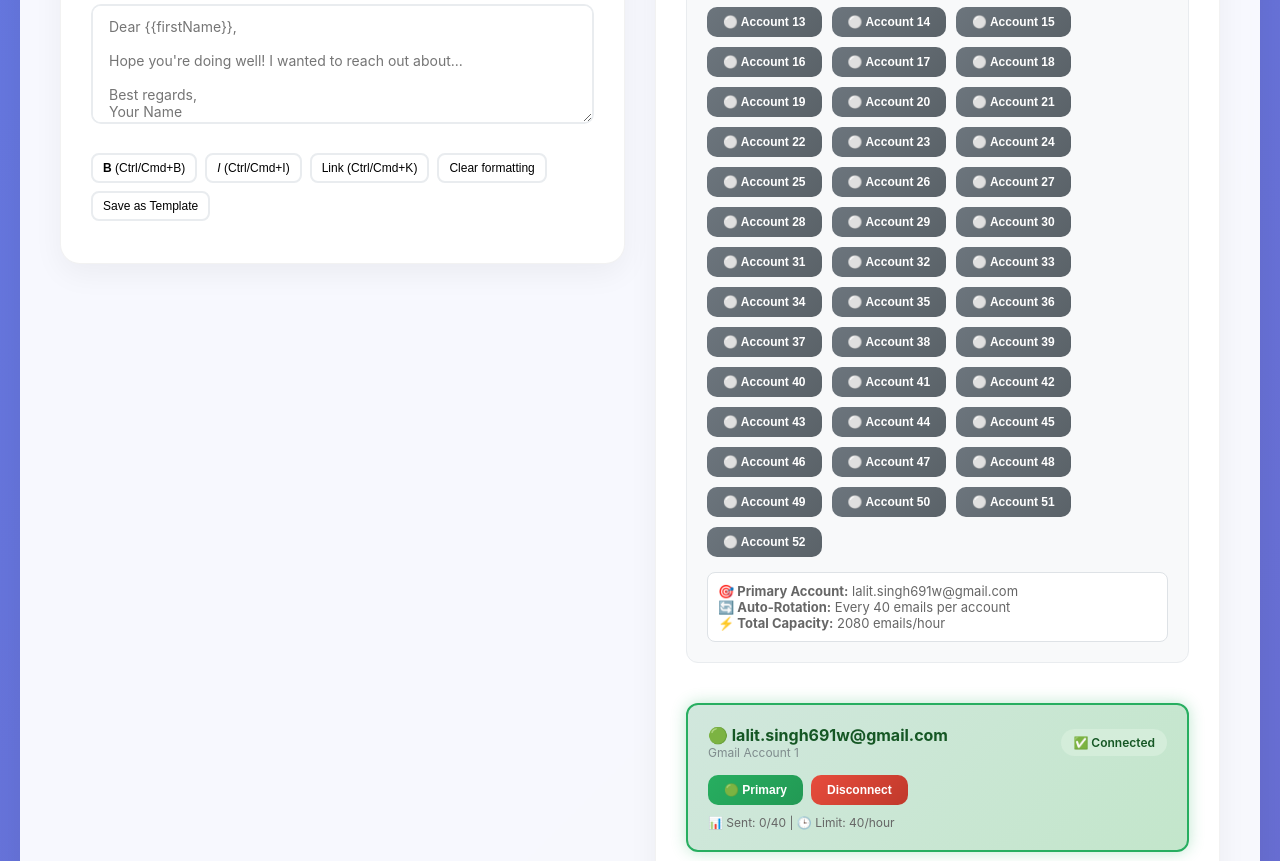
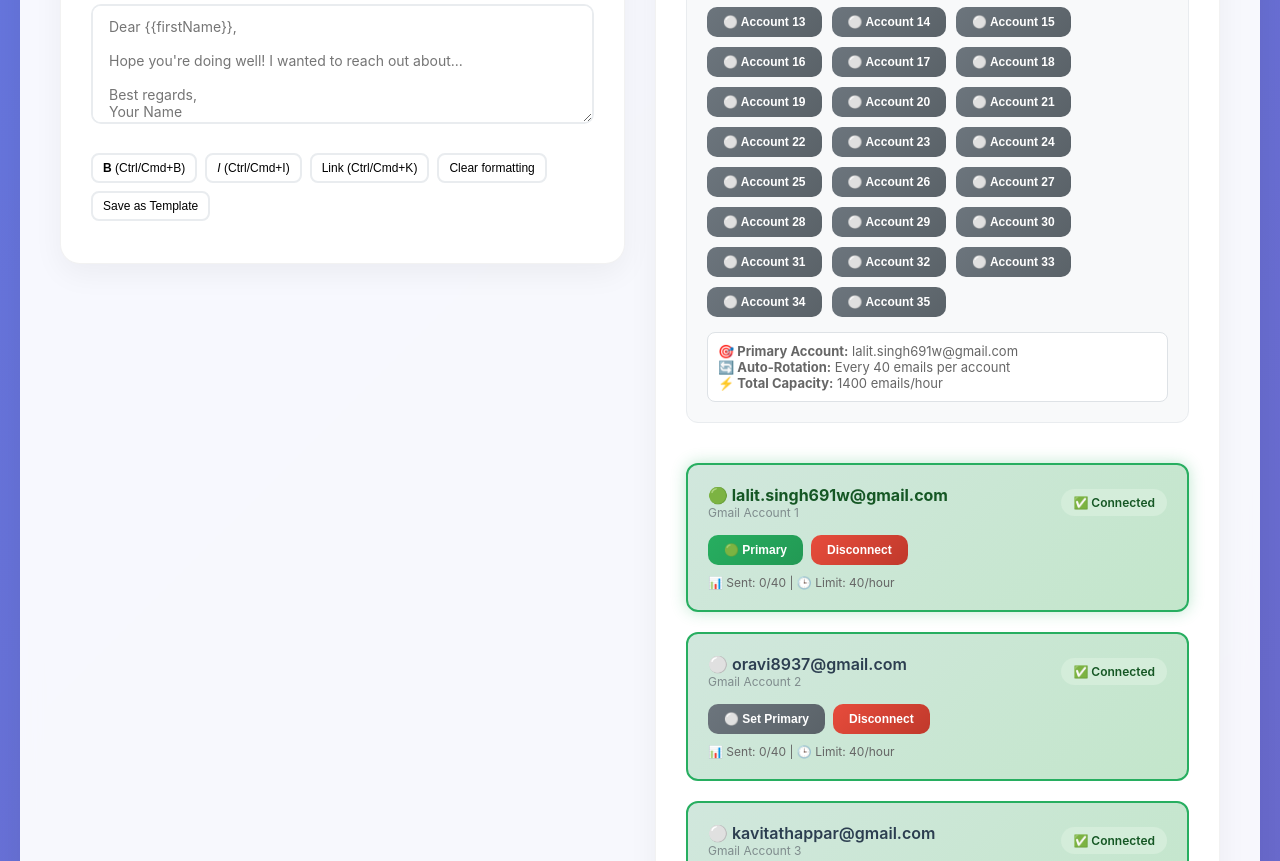
Before and after one commit to AmanStar012/email-marketing-tool, a website: page public/index.html in a window 1280 px wide. Shown: the part 1105-1966 px from the top of the page. Drawn offline with Linux system fonts and the light colour scheme.

Commit message:
Update email accounts with new addresses and providers

```diff
--- a/public/index.html
+++ b/public/index.html
@@ -1273,7 +1273,7 @@ active: false
 },
 {
 id: 21,
-email: 'sanjaytalentmanager@gmail.com',
+email: 'albaabtalentmanager@gmail.com',
 provider: 'Gmail Account 21',
 connected: true,
 sentCount: 0,
@@ -1282,8 +1282,8 @@ active: false
 },
 {
 id: 22,
-email: 'mukultalentmanager@gmail.com',
-provider: 'Gmail Account 22',
+email: 'divyanshutalentmanager@gmail.com',
+provider: 'Gmail Account 29',
 connected: true,
 sentCount: 0,
 maxSends: 40,
@@ -1291,268 +1291,116 @@ active: false
 },
 {
 id: 23,
-email: 'albaabtalentmanager@gmail.com',
+email: 'haiderr12124@gmail.com',
 provider: 'Gmail Account 23',
 connected: true,
 sentCount: 0,
 maxSends: 40,
 active: false
 },
-{
+                {
 id: 24,
-email: 'haidertalentmanager@gmail.com',
+email: 'ishita@mywallcollabs.com',
 provider: 'Gmail Account 24',
 connected: true,
 sentCount: 0,
 maxSends: 40,
 active: false
 },
-{
+                                {
 id: 25,
-email: 'gonikatalentmanager@gmail.com',
+email: 'nandini@mywallcollabs.com',
 provider: 'Gmail Account 25',
 connected: true,
 sentCount: 0,
 maxSends: 40,
 active: false
 },
-{
+                                                {
 id: 26,
-email: 'muskantalentmanager@gmail.com',
+email: 'shreya@mywallcollabs.com',
 provider: 'Gmail Account 26',
 connected: true,
 sentCount: 0,
 maxSends: 40,
 active: false
 },
-{
+                {
 id: 27,
-email: 'nidatalentmanager@gmail.com',
+email: 'vanshika@mywallcollabs.com',
 provider: 'Gmail Account 27',
 connected: true,
 sentCount: 0,
 maxSends: 40,
 active: false
 },
-{
+                                {
 id: 28,
-email: 'arshadtalentmanager@gmail.com',
+email: 'sakshi@mywallinfluencer.com',
 provider: 'Gmail Account 28',
 connected: true,
 sentCount: 0,
 maxSends: 40,
 active: false
 },
-{
+                                                {
 id: 29,
-email: 'divyanshutalentmanager@gmail.com',
+email: 'nandini@mywallcollabs.com',
 provider: 'Gmail Account 29',
 connected: true,
 sentCount: 0,
 maxSends: 40,
 active: false
 },
-{
+                                                                {
 id: 30,
-email: 'nilamtalentmanager@gmail.com',
+email: 'shreya@mywallcollabs.com',
 provider: 'Gmail Account 30',
 connected: true,
 sentCount: 0,
 maxSends: 40,
 active: false
 },
-{
+                                                                              {
 id: 31,
-email: 'faiztalentmanager@gmail.com',
+email: 'vanshika@mywallcollabs.com',
 provider: 'Gmail Account 31',
 connected: true,
 sentCount: 0,
 maxSends: 40,
 active: false
 },
-{
+                                                                                              {
 id: 32,
-email: 'mayanktalentmanager@gmail.com',
+email: 'sakshi@mywallinfluencer.com',
 provider: 'Gmail Account 32',
 connected: true,
 sentCount: 0,
 maxSends: 40,
 active: false
 },
-{
+                                                                                                              {
 id: 33,
-email: 'krishnatalentmanager@gmail.com',
+email: 'meera@mywallinfluencer.com',
 provider: 'Gmail Account 33',
 connected: true,
 sentCount: 0,
 maxSends: 40,
 active: false
 },
-{
+                                                                                                                              {
 id: 34,
-email: 'ojastalentmanager@gmail.com',
+email: 'nandini@mywallinfluencer.com',
 provider: 'Gmail Account 34',
 connected: true,
 sentCount: 0,
 maxSends: 40,
 active: false
 },
-{
-id: 35,
-email: 'haiderr12124@gmail.com',
+                {
+                id: 35,
+email: 'pooja@mywallinfluencer.com',
 provider: 'Gmail Account 35',
-connected: true,
-sentCount: 0,
-maxSends: 40,
-active: false
-},{
-id: 36,
-email: 'hussaintalentmanager@gmail.com',
-provider: 'Gmail Account 36',
-connected: true,
-sentCount: 0,
-maxSends: 40,
-active: false
-},
-{
-id: 37,
-email: 'samsertalentmanager@gmail.com',
-provider: 'Gmail Account 37',
-connected: true,
-sentCount: 0,
-maxSends: 40,
-active: false
-},
-{
-id: 38,
-email: 'kamrentalentmanager@gmail.com',
-provider: 'Gmail Account 38',
-connected: true,
-sentCount: 0,
-maxSends: 40,
-active: false
-},
-{
-id: 39,
-email: 'sufiyatalentmanager@gmail.com',
-provider: 'Gmail Account 39',
-connected: true,
-sentCount: 0,
-maxSends: 40,
-active: false
-},
-{
-id: 40,
-email: 'devatalentmanager@gmail.com',
-provider: 'Gmail Account 40',
-connected: true,
-sentCount: 0,
-maxSends: 40,
-active: false
-},
-{
-id: 41,
-email: 'neelamtalentmanager@gmail.com',
-provider: 'Gmail Account 41',
-connected: true,
-sentCount: 0,
-maxSends: 40,
-active: false
-},
-{
-id: 42,
-email: 'neetutalentmanager@gmail.com',
-provider: 'Gmail Account 42',
-connected: true,
-sentCount: 0,
-maxSends: 40,
-active: false
-},
-{
-id: 43,
-email: 'susmitatalentmanager@gmail.com',
-provider: 'Gmail Account 43',
-connected: true,
-sentCount: 0,
-maxSends: 40,
-active: false
-},
-{
-id: 44,
-email: 'nehatalentmanager@gmail.com',
-provider: 'Gmail Account 44',
-connected: true,
-sentCount: 0,
-maxSends: 40,
-active: false
-},
-{
-id: 45,
-email: 'veertalentmanager@gmail.com',
-provider: 'Gmail Account 45',
-connected: true,
-sentCount: 0,
-maxSends: 40,
-active: false
-},
-                {
-id: 46,
-email: 'devitalentmanager@gmail.com',
-provider: 'Gmail Account 46',
-connected: true,
-sentCount: 0,
-maxSends: 40,
-active: false
-},
-                {
-id: 47,
-email: 'goldytalentmanager@gmail.com',
-provider: 'Gmail Account 47',
-connected: true,
-sentCount: 0,
-maxSends: 40,
-active: false
-},
-                {
-id: 48,
-email: 'sumittalentmanager@gmail.com',
-provider: 'Gmail Account 48',
-connected: true,
-sentCount: 0,
-maxSends: 40,
-active: false
-},
-                                {
-id: 49,
-email: 'sushanttalentmanager@gmail.com',
-provider: 'Gmail Account 49',
-connected: true,
-sentCount: 0,
-maxSends: 40,
-active: false
-},
- {
-id: 50,
-email: 'gitatalentmanager@gmail.com',
-provider: 'Gmail Account 50',
-connected: true,
-sentCount: 0,
-maxSends: 40,
-active: false
-},
-                {
-id: 51,
-email: 'shimatalentmanager@gmail.com',
-provider: 'Gmail Account 51',
-connected: true,
-sentCount: 0,
-maxSends: 40,
-active: false
-},
-                                {
-id: 52,
-email: 'ayushtalentmanager@gmail.com',
-provider: 'Gmail Account 52',
 connected: true,
 sentCount: 0,
 maxSends: 40,
```
